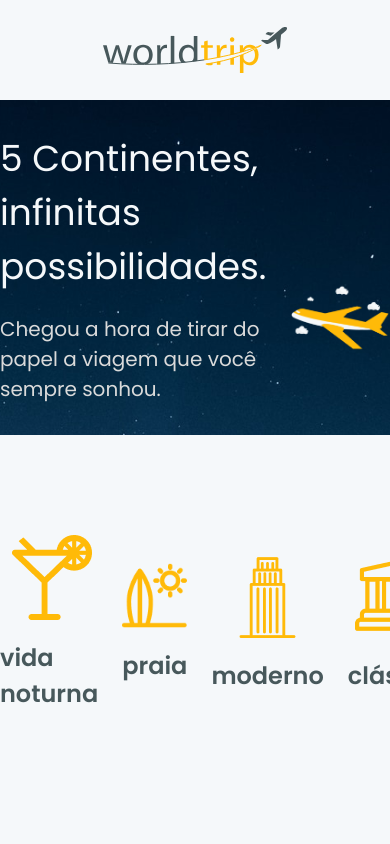
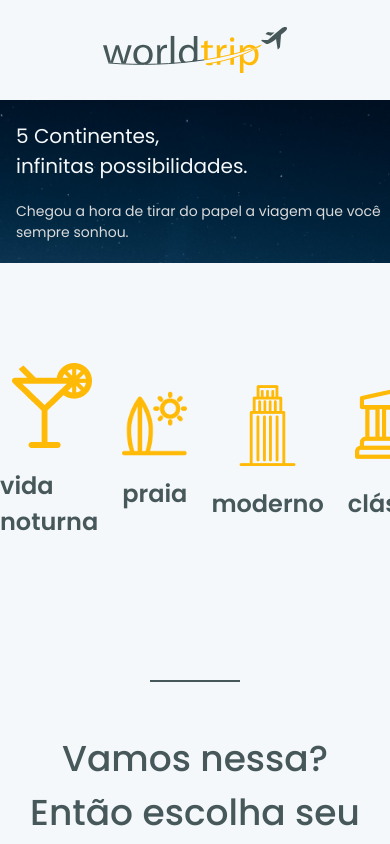
Before and after one commit to xKalleu/static-chakraui, a Next.js app: page / in a window 390 px wide. Shown: the top 844 px of the page. Built offline with nearby package versions, Linux system fonts and the light colour scheme; data requests are answered from the project's data file.

Commit message:
add: ajust mobile

```diff
--- a/src/components/Banner/index.tsx
+++ b/src/components/Banner/index.tsx
@@ -12,19 +12,27 @@ export function Banner() {
 			bgRepeat="no-repeat"
 			bgSize="cover"
 			bgImage="url('/images/background.png')"
-			minHeight="335">
-			<Grid w="100%" maxWidth={1240} templateColumns="repeat(2, 1fr)" gap={6}>
-				<Flex w="100%" justify="center" direction="column">
-					<Text fontWeight="400" color="gray.50" fontSize="4xl">
+			minHeight={['163', '335']}>
+			<Grid
+				w="100%"
+				maxWidth={1240}
+				templateColumns={['1fr', 'repeat(2, 1fr)']}
+				gap={6}>
+				<Flex w="100%" justify="center" ml={['16px', '0']} direction="column">
+					<Text fontWeight="400" color="gray.50" fontSize={['20px', '4xl']}>
 						5 Continentes,
 						<br /> infinitas possibilidades.
 					</Text>
-					<Text fontWeight="400" color="gray.100" fontSize="xl" mt="20px">
-						Chegou a hora de tirar do papel a viagem que você
-						<br /> sempre sonhou.
+					<Text
+						fontWeight="400"
+						color="gray.100"
+						mr={['16px', '0']}
+						fontSize={['14px', 'xl']}
+						mt="20px">
+						Chegou a hora de tirar do papel a viagem que você sempre sonhou.
 					</Text>
 				</Flex>
-				<Flex w="100%" align="center" justify="center">
+				<Flex w="100%" align="center" d={['none', 'flex']} justify="center">
 					<Image
 						pos="relative"
 						top="50px"
```
